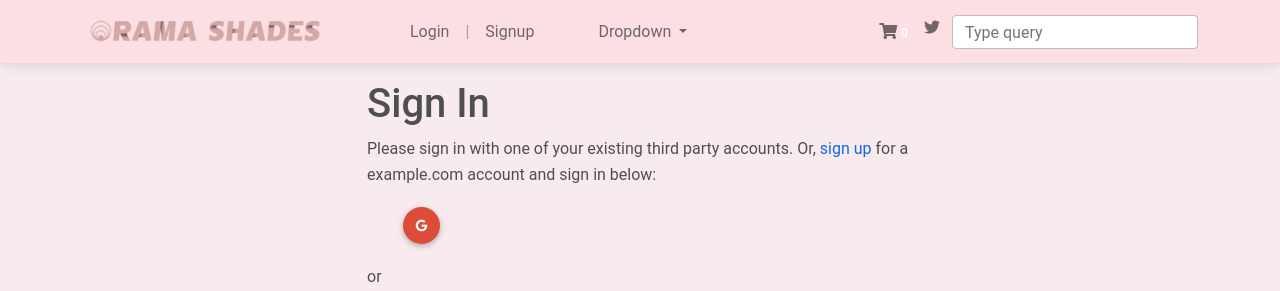
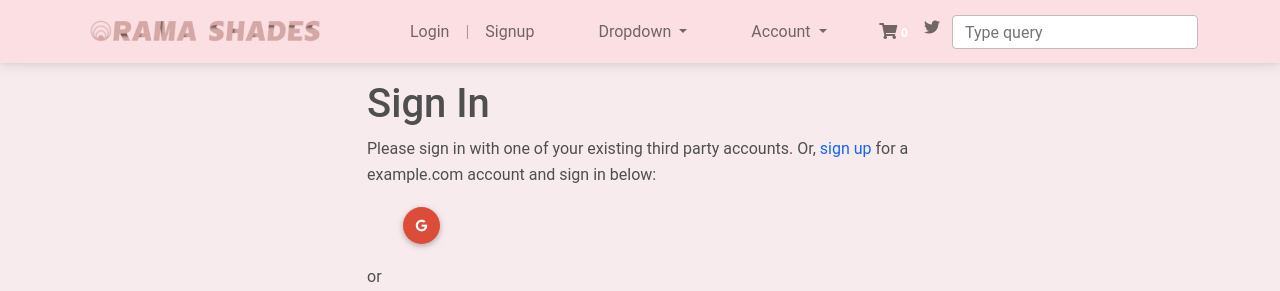
Before and after one commit to neoToad/rama_shades, a Django app: page /accounts/login/ in a window 1280 px wide. Shown: the top 291 px of the page. Run offline with Django 3.2, Linux system fonts and the light colour scheme; some libraries are stand-ins or nearby versions.

Commit message:
multiple images done, now navbar

```diff
--- a/store/templates/store/navbar.html
+++ b/store/templates/store/navbar.html
@@ -58,9 +58,23 @@
           </a>
           <!-- Dropdown menu -->
           <ul class="dropdown-menu" aria-labelledby="navbarDropdown">
+            {% if request.user.is_authenticated %}
               <li>
-              <a class="dropdown-item" href="#">Action</a>
+                <a class="dropdown-item" href="{% url 'account_logout' %}">Profile</a>
               </li>
+              <li>
+                <a class="dropdown-item" href="{% url 'account_logout' %}">Past Orders</a>
+              </li>
+              <li>
+                <hr class="dropdown-divider" />
+              </li>
+              <li>
+                <a class="dropdown-item" href="{% url 'account_logout' %}">Logout</a>
+              </li>
+            {% else %}
+
+
+            {% endif %}
             <li>
               <a class="dropdown-item" href="#">Another action</a>
             </li>
@@ -72,6 +86,40 @@
             </li>
           </ul>
         </li>
+
+        <li class="nav-item dropdown nav-ms-5">
+          <a class="nav-link dropdown-toggle" href="#" id="accountDropdown" role="button" data-mdb-toggle="dropdown" aria-expanded="false">
+            Account
+          </a>
+          <!-- Dropdown menu -->
+          <ul class="dropdown-menu" aria-labelledby="navbarDropdown"
+            style="background-color: #fbdfe3;">
+            {% if request.user.is_authenticated %}
+              <li>
+                <a class="dropdown-item" href="{% url 'account_logout' %}">Profile</a>
+              </li>
+              <li>
+                <a class="dropdown-item" href="{% url 'account_logout' %}">Past Orders</a>
+              </li>
+              <li>
+                <hr class="dropdown-divider" />
+              </li>
+              <li>
+                <a class="dropdown-item" href="{% url 'account_logout' %}">Logout</a>
+              </li>
+            {% else %}
+              <li>
+                <a class="dropdown-item" href="#">Log In</a>
+              </li>
+              <li>
+                <a class="dropdown-item" href="#">Sign Up</a>
+              </li>
+
+
+            {% endif %}
+          </ul>
+        </li>
+
 
       </ul>
 
```
Also changed, not shown: store/templates/store/home.html (+7 -3 lines). Lines whose indentation alone changed are shown as unchanged.
